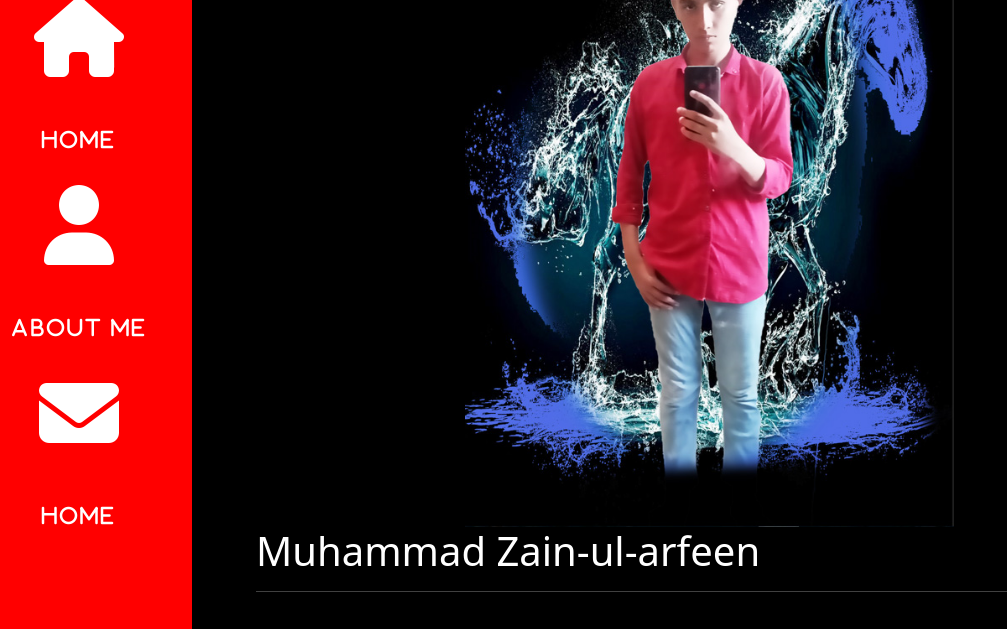
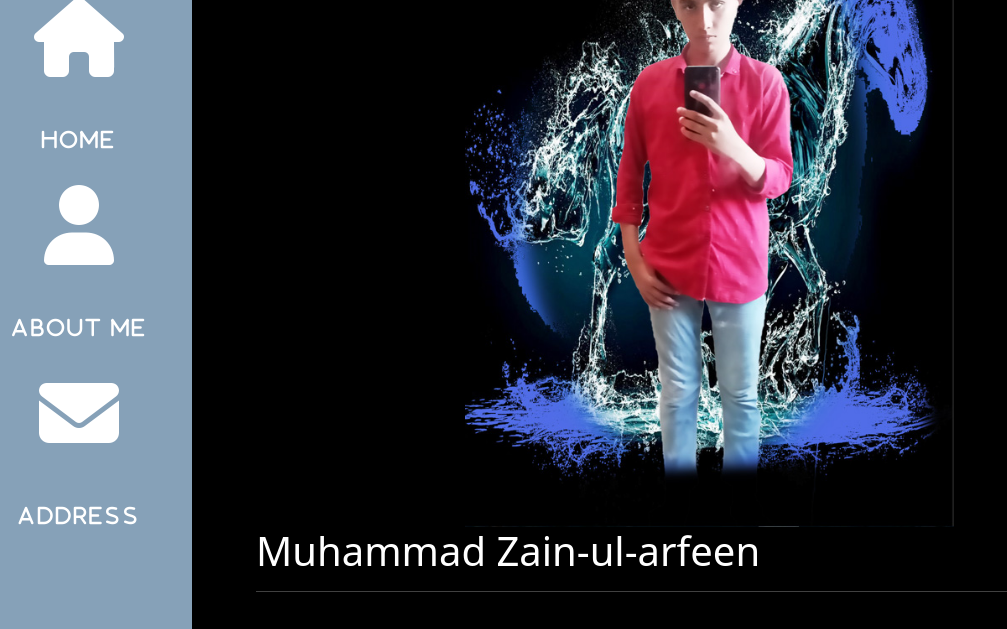
Before and after one commit to ZAINKHAN25/My-portfolio, a plain HTML site: page index.html in a window 1280 px wide. Shown: the part 158-787 px from the top of the page, without its empty margins (0-1007 px from the left). Drawn offline with nearby package versions, Linux system fonts and the light colour scheme.

Commit message:
color of left rgb(134, 161, 184)

```diff
--- a/index.html
+++ b/index.html
@@ -34,7 +34,7 @@
             <i class="fa-solid fa-user fa-5x"> <br> <span id="lefti">About Me</span></i></a>
 
         <a class="list-group-item list-group-item-action  p-1" href="#name-contactme">
-            <i class="fa-solid fa-envelope fa-5x"><br><span id="lefti">Home</span></i></a>
+            <i class="fa-solid fa-envelope fa-5x"><br><span id="lefti">Address</span></i></a>
 
     </div>
 
--- a/style.css
+++ b/style.css
@@ -12,7 +12,7 @@ body{
 
 
 #letf{
-    background-color: red;
+    background-color: rgb(134, 161, 184);
     height: 100vh;
     width: 15%;
     position: fixed;
```
